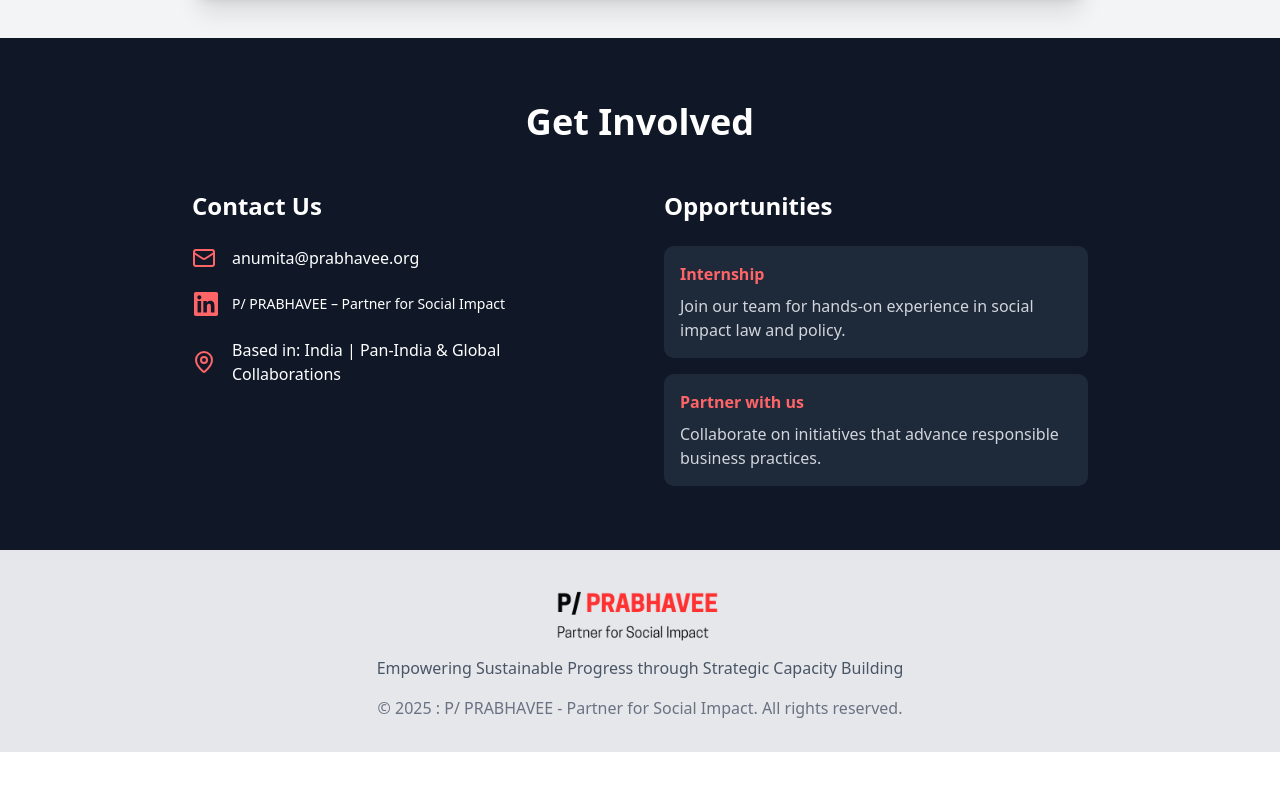
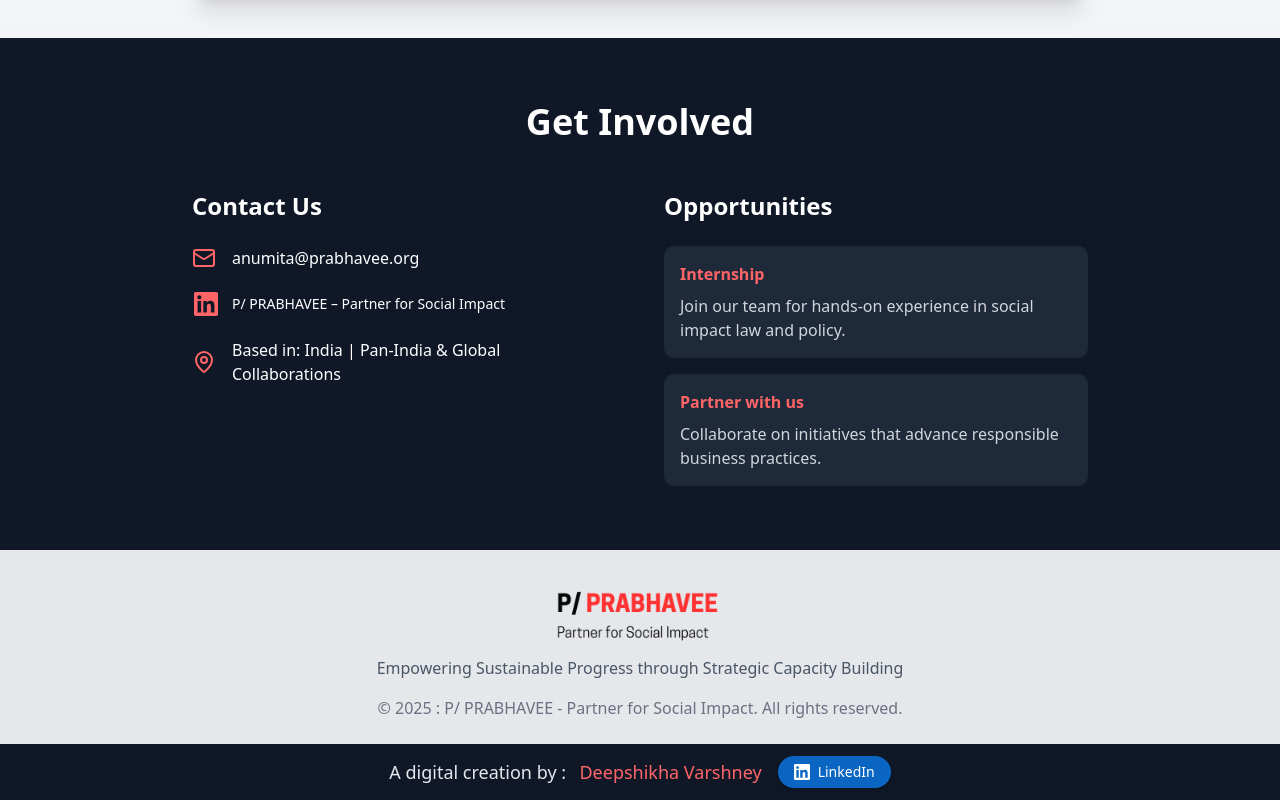
Before and after one commit to PPRABHAVEE/prabhavee, a Next.js app: page / in a window 1280 px wide. Shown: the part 5717-6517 px from the top of the page. Before the commit the page ends 6469 px from the top, so only its background shows below. Built offline with nearby package versions, Linux system fonts and the light colour scheme.

Commit message:
Added developer name

```diff
--- a/src/components/Footer/footer.jsx
+++ b/src/components/Footer/footer.jsx
@@ -55,7 +55,7 @@
           </div>
         </div>
       </section>
-      <footer className="bg-gray-200 border-t border-gray-200 py-8">
+      <footer className="bg-gray-200 border-t border-gray-200 py-8 pb-0">
         <div className="container mx-auto px-4">
           <div className="flex flex-col items-center justify-center text-center">
             <Image
@@ -73,6 +73,23 @@
             </div>
           </div>
         </div>
+        <div className="container mx-auto text-center bg-gray-900 py-3 mt-6 flex items-center justify-center gap-4">
+          <p className="flex items-center text-lg text-gray-200">
+            A digital creation by : &nbsp;
+            <span className="ml-1 font-medium text-red-400">Deepshikha Varshney</span>
+          </p>
+          <a
+            href="https://www.linkedin.com/in/deepshikha0512/"
+            target="_blank"
+            rel="noopener noreferrer"
+            className="inline-flex items-center gap-2 px-4 py-1.5 bg-[#0A66C2] hover:bg-[#004182] text-white text-sm font-medium rounded-full shadow-md transition-all duration-300 hover:shadow-lg hover:scale-105 group"
+          >
+            <svg className="w-4 h-4 transition-transform group-hover:rotate-12" fill="currentColor" viewBox="0 0 24 24" xmlns="http://www.w3.org/2000/svg">
+              <path d="M20.447 20.452h-3.554v-5.569c0-1.328-.027-3.037-1.852-3.037-1.853 0-2.136 1.445-2.136 2.939v5.667H9.351V9h3.414v1.561h.046c.477-.9 1.637-1.85 3.37-1.85 3.601 0 4.267 2.37 4.267 5.455v6.286zM5.337 7.433c-1.144 0-2.063-.926-2.063-2.065 0-1.138.92-2.063 2.063-2.063 1.14 0 2.064.925 2.064 2.063 0 1.139-.925 2.065-2.064 2.065zm1.782 13.019H3.555V9h3.564v11.452zM22.225 0H1.771C.792 0 0 .774 0 1.729v20.542C0 23.227.792 24 1.771 24h20.451C23.2 24 24 23.227 24 22.271V1.729C24 .774 23.2 0 22.222 0h.003z"/>
+            </svg>
+            <span>LinkedIn</span>
+          </a>
+        </div>
       </footer>
     </>
   )
```
